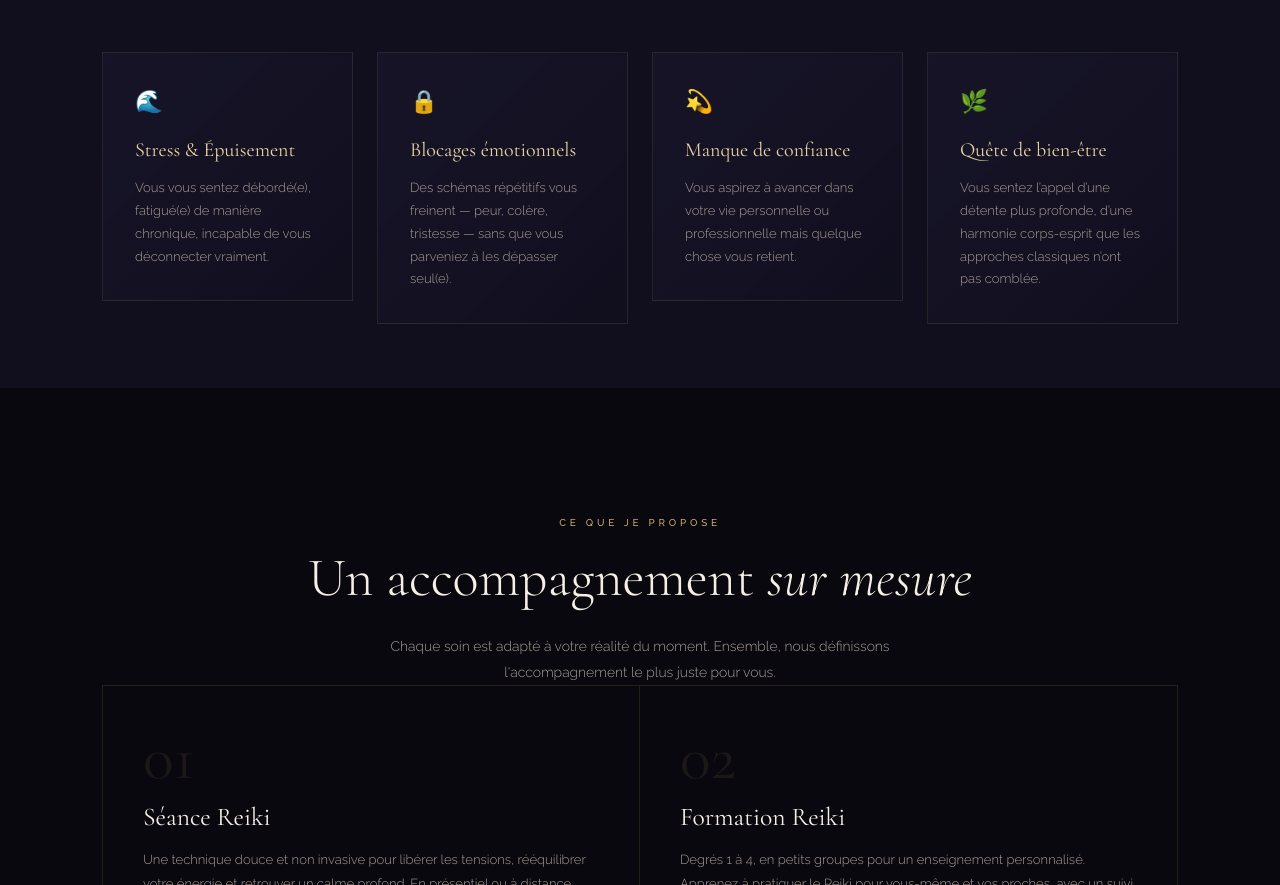
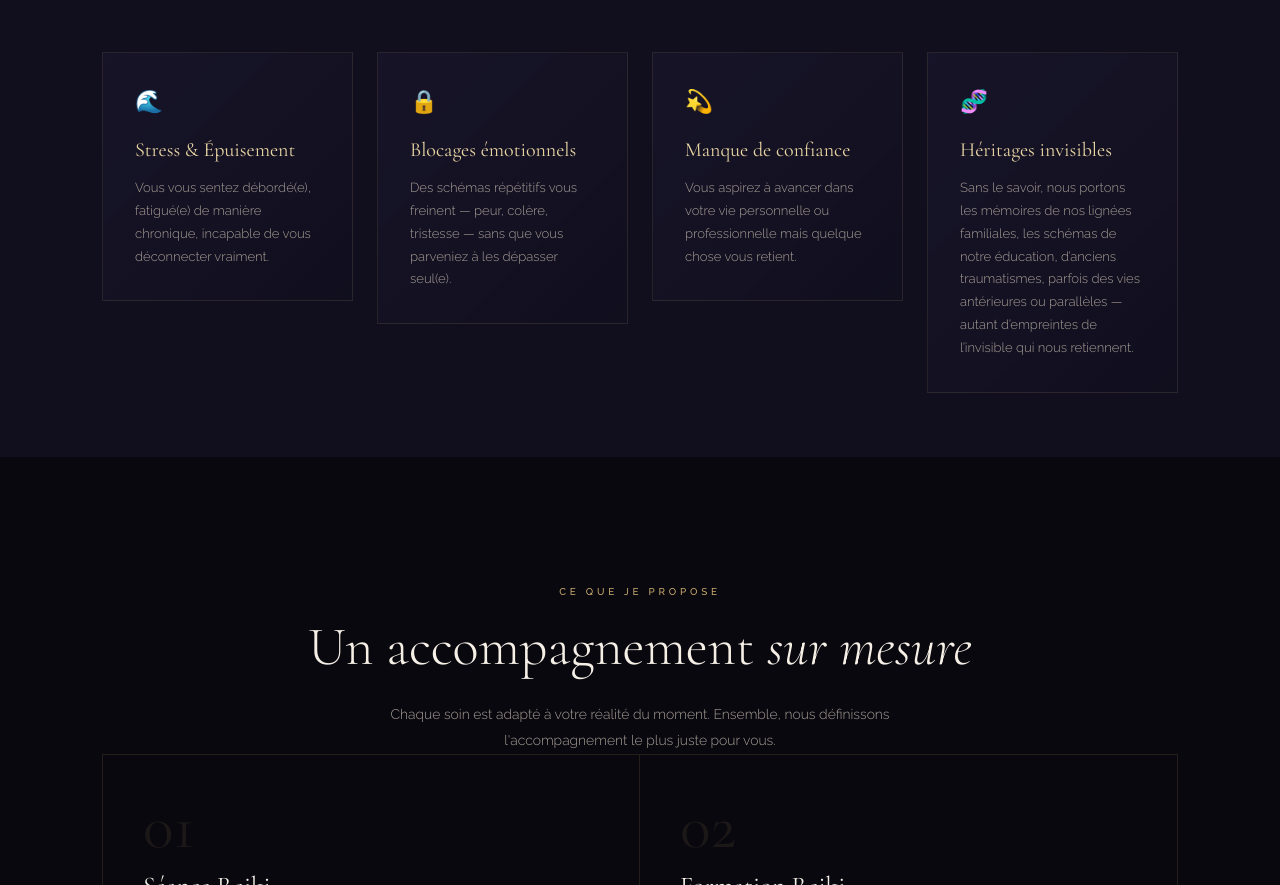
Before and after one commit to LucaMartinet7/Website_Carole, a React (Vite) app: page / in a window 1280 px wide. Shown: the part 1401-2286 px from the top of the page. Built offline with nearby package versions, Linux system fonts and the light colour scheme.

Commit message:
Replace wellness card with 'Héritages invisibles' in resonance section

```diff
--- a/src/content/siteContent.ts
+++ b/src/content/siteContent.ts
@@ -24,10 +24,10 @@ export const resonanceCards = [
       'Vous aspirez à avancer dans votre vie personnelle ou professionnelle mais quelque chose vous retient.',
   },
   {
-    icon: '🌿',
-    title: 'Quête de bien-être',
+    icon: '🧬',
+    title: 'Héritages invisibles',
     description:
-      'Vous sentez l’appel d’une détente plus profonde, d’une harmonie corps-esprit que les approches classiques n’ont pas comblée.',
+      'Sans le savoir, nous portons les mémoires de nos lignées familiales, les schémas de notre éducation, d’anciens traumatismes, parfois des vies antérieures ou parallèles — autant d’empreintes de l’invisible qui nous retiennent.',
   },
 ] as const
 
```
